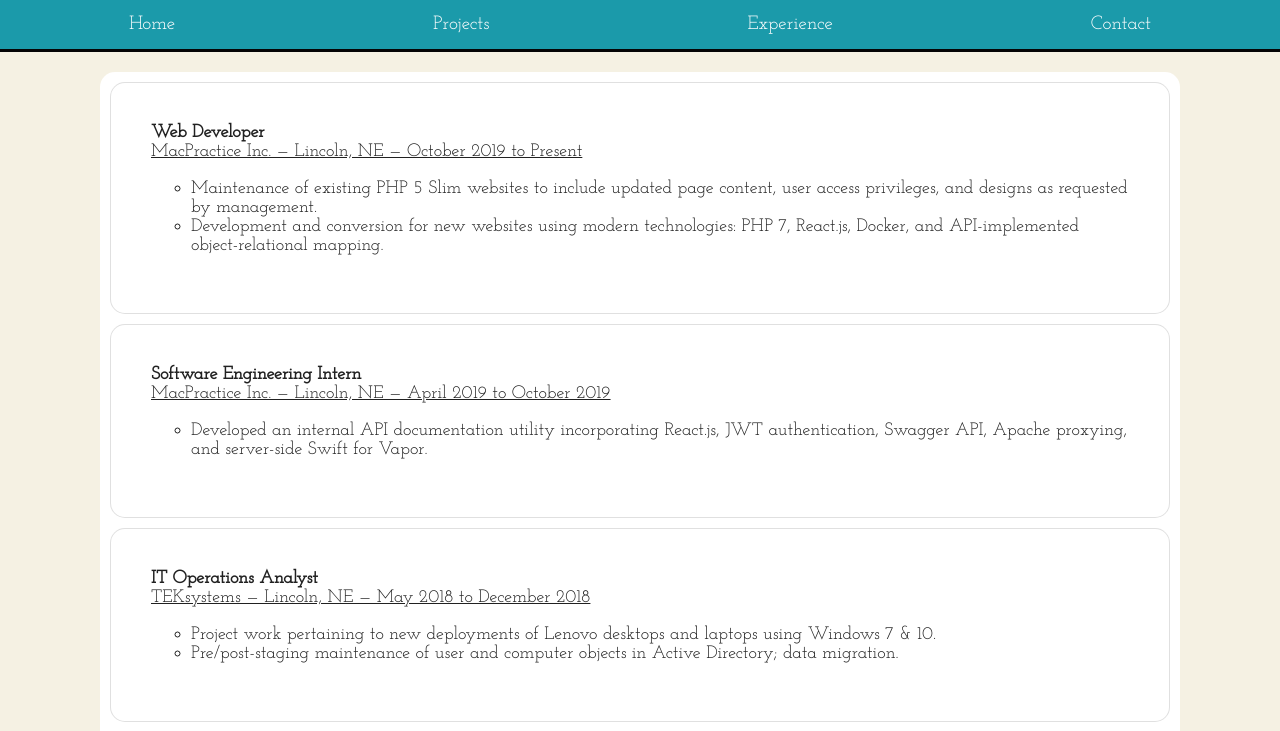
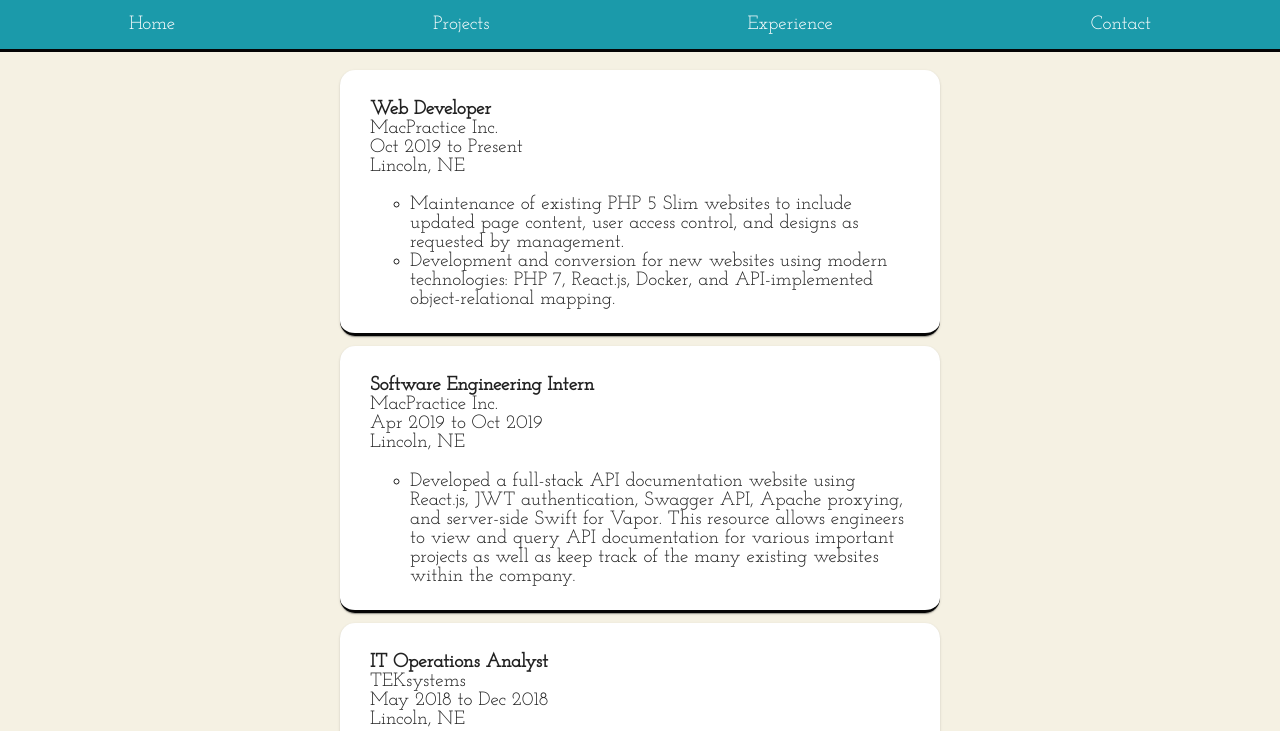
Before and after one commit to cperault/career-portfolio, a React (Create React App) app: page /Experience in a window 1280 px wide. Shown: the top 731 px of the page. Built offline with nearby package versions, Linux system fonts and the light colour scheme.

Commit message:
Adjusted styling across all website. Changed some wording. Added label to contact form text area to match two previous fields.

```diff
--- a/src/Components/Contact/ContactBody.js
+++ b/src/Components/Contact/ContactBody.js
@@ -64,7 +64,7 @@
                     multiline
                     variant="outlined"
                     style={contactFormStyle}
-                    placeholder="What would you like to say?"
+                    label="What would you like to say?"
                     name="message"
                     onChange={text => setMessage(text.target.value)}
                 />
--- a/src/Components/Experience/ExperienceBody.js
+++ b/src/Components/Experience/ExperienceBody.js
@@ -7,11 +7,14 @@
         <div className="experience-body-container">
             {experiences.map(experience => {
                 return (
-                    <Card variant="outlined" style={{ padding: "40px", marginBottom: "10px", fontSize: "18px", backgroundColor: "#FFFFFF", borderRadius: "15px" }}>
+                    <Card style={{ padding: "30px", paddingBottom: "5px", marginBottom: "10px", backgroundColor: "#FFFFFF", borderBottom: "solid #050505 3px", borderRadius: "15px" }}>
                         <span style={{ fontWeight: "bolder" }}>{experience.experienceTitle}</span>
                         <br />
-                        <span style={{ textDecoration: "underline" }}>{`${experience.experienceCompany} — ${experience.experienceLocation} — ${experience.experienceDuration}`}</span>
+                        <span>{experience.experienceCompany}</span>
                         <br />
+                        <span>{experience.experienceDuration}</span>
+                        <br />
+                        <span>{experience.experienceLocation}</span>
                         <ul className="experience-items-ul">
                             {experience.experienceDescription.map(description => {
                                 return (
@@ -22,7 +25,7 @@
                     </Card>
                 )
             })}
-        </div>
+        </div >
     )
 }
 
--- a/src/Components/Experience/ExperienceItems.js
+++ b/src/Components/Experience/ExperienceItems.js
@@ -1,49 +1,49 @@
 const experiences = [
     {
-        experienceTitle: "Web Developer", experienceCompany: "MacPractice Inc.", experienceLocation: "Lincoln, NE", experienceDuration: "October 2019 to Present", experienceDescription: [
-            "Maintenance of existing PHP 5 Slim websites to include updated page content, user access privileges, and designs as requested by management.",
+        experienceTitle: "Web Developer", experienceCompany: "MacPractice Inc.", experienceLocation: "Lincoln, NE", experienceDuration: "Oct 2019 to Present", experienceDescription: [
+            "Maintenance of existing PHP 5 Slim websites to include updated page content, user access control, and designs as requested by management.",
             "Development and conversion for new websites using modern technologies: PHP 7, React.js, Docker, and API-implemented object-relational mapping."
         ]
     },
     {
-        experienceTitle: "Software Engineering Intern", experienceCompany: "MacPractice Inc.", experienceLocation: "Lincoln, NE", experienceDuration: "April 2019 to October 2019", experienceDescription: [
-            "Developed an internal API documentation utility incorporating React.js, JWT authentication, Swagger API, Apache proxying, and server-side Swift for Vapor."
+        experienceTitle: "Software Engineering Intern", experienceCompany: "MacPractice Inc.", experienceLocation: "Lincoln, NE", experienceDuration: "Apr 2019 to Oct 2019", experienceDescription: [
+            "Developed a full-stack API documentation website using React.js, JWT authentication, Swagger API, Apache proxying, and server-side Swift for Vapor. This resource allows engineers to view and query API documentation for various important projects as well as keep track of the many existing websites within the company."
         ]
     },
     {
-        experienceTitle: "IT Operations Analyst", experienceCompany: "TEKsystems", experienceLocation: "Lincoln, NE", experienceDuration: "May 2018 to December 2018", experienceDescription: [
+        experienceTitle: "IT Operations Analyst", experienceCompany: "TEKsystems", experienceLocation: "Lincoln, NE", experienceDuration: "May 2018 to Dec 2018", experienceDescription: [
             "Project work pertaining to new deployments of Lenovo desktops and laptops using Windows 7 & 10.",
             "Pre/post-staging maintenance of user and computer objects in Active Directory; data migration."
         ]
     },
     {
-        experienceTitle: "Client Services Intern", experienceCompany: "Lincoln Electric System", experienceLocation: "Lincoln, NE", experienceDuration: "November 2017 to May 2018", experienceDescription: [
+        experienceTitle: "Client Services Intern", experienceCompany: "Lincoln Electric System", experienceLocation: "Lincoln, NE", experienceDuration: "Nov 2017 to May 2018", experienceDescription: [
             "Base-imaging and software installation for Dell desktops and laptops.",
             "User administration via Active Directory, SCCM, Oracle, Command Prompt, and PowerShell.",
             "Setup of new and existing workstations, Varidesks, and company mobile devices."
         ]
     },
     {
-        experienceTitle: "Account Executive Assistant & Dispatcher", experienceCompany: "HomeDeliveryLink", experienceLocation: "Lincoln, NE", experienceDuration: "January 2017 to November 2017", experienceDescription: [
+        experienceTitle: "Account Executive Assistant & Dispatcher", experienceCompany: "HomeDeliveryLink", experienceLocation: "Lincoln, NE", experienceDuration: "Jan 2017 to Nov 2017", experienceDescription: [
             "Coordinated routes and truck loads for the appliance and electronics store client, Schaefer's.",
             "Processed claims for in-home damage, damaged merchandise, and equipment charge-backs.",
             "Completed delivery invoicing, truck inventory, and preliminary contractor billing and payroll."
         ]
     },
     {
-        experienceTitle: "Help Desk Technician", experienceCompany: "NTT Data", experienceLocation: "Lincoln, NE", experienceDuration: "October 2016 to January 2017", experienceDescription: [
+        experienceTitle: "Help Desk Technician", experienceCompany: "NTT Data", experienceLocation: "Lincoln, NE", experienceDuration: "Oct 2016 to Jan 2017", experienceDescription: [
             "Remote troubleshooting for users with the AAA Auto Club Group client."
         ]
     },
     {
-        experienceTitle: "Auditor", experienceCompany: "Homewood Suites/Hampton Inn & Suites by Hilton", experienceLocation: "Omaha, NE", experienceDuration: "March 2016 to August 2016", experienceDescription: [
+        experienceTitle: "Auditor", experienceCompany: "Homewood Suites/Hampton Inn & Suites by Hilton", experienceLocation: "Omaha, NE", experienceDuration: "Mar 2016 to Aug 2016", experienceDescription: [
             "Administrative: reservation and billing, end-of-day reports, cash handling.",
             "Financial: charge-backs, disputes, account reconcilements, mid-level accounting.",
             "Guest interaction: resolving guest issues, amenity delivery, floor walks, de-escalation of property disturbances."
         ]
     },
     {
-        experienceTitle: "CSR II", experienceCompany: "Nebraska Furniture Mart", experienceLocation: "Omaha, NE", experienceDuration: "October 2012 to January 2015", experienceDescription: [
+        experienceTitle: "CSR II", experienceCompany: "Nebraska Furniture Mart", experienceLocation: "Omaha, NE", experienceDuration: "Oct 2012 to Jan 2015", experienceDescription: [
             "Scheduled merchandise deliveries and pickups.",
             "Managed online subscriptions, accounts, orders, billing, settlements, and returns.",
             "Processed claims for damaged merchandise, in-home damage, parts requests, warranties, and repairs."
--- a/src/Components/Projects/Roofmasters.js
+++ b/src/Components/Projects/Roofmasters.js
@@ -4,10 +4,10 @@
     return (
         <div className="project-container">
             <h1>Roofmasters NE</h1>
+            <h4>https://roofmastersne.com</h4>
             <p>
                 For my graduation Capstone project, I created a live business website which includes a customer management portal. Built using React.js, PHP 7, MySQL, CSS, Material-UI and deployed with Netlify and Heroku, this fully functional website allows new and existing customers to access an account where they can request roofing, gutter, and siding projects.
             </p>
-            <p>
             <h3>As a customer, you can:</h3>
             <ul>
                 <li>create new projects</li>
@@ -18,7 +18,7 @@
                     <li>manage your account with password reset and account deletion</li>
                     <li>add multiple properties</li>
                 </ul>
-                    <li>utilize the built-in messaging system, allowing you to contact the business internally&mdash;without email.</li>
+                <li>utilize the built-in messaging system, allowing you to contact the business internally&mdash;without email</li>
             </ul>
             <h3>As a Roofmasters employee, you have access to an admin-based portal where you can:</h3>
             <ul>
@@ -26,9 +26,8 @@
                 <li>communicate with customers</li>
                 <li>manage customer accounts</li>
             </ul>
-            </p>
             <p>
-                Security and dynamic component development were my biggest priorities knowing that this website was going to be deployed. I have implemented TLS encryption on both the backend and the frontend as the project itself was designed in a decentralized manner, with each end completely decoupled from one another. Sensitive information sent to and stored within the MySQL database is also validated and protected using Bcrypt hashing, based on the Blowfish symmetric block cipher cryptographic algorithm; this uses slower hashing input&mdash;but reaps many benefits for more secure data integrity. To thwart illegitimate registrations to the website while in development and production, I also implemented a simple gateway wherein user registrations and Contact Page messages on the live site can only be processed with a secure key phrase. Once the business officially opens, this extra security measure will be removed.
+                Security and dynamic component development were my biggest priorities knowing that this website was going to be deployed. I have implemented TLS encryption on both the backend and the frontend as the project itself was designed in a decentralized manner, with each end completely decoupled from one another. Sensitive information sent to and stored within the MySQL database is also validated and protected using Bcrypt hashing, based on the Blowfish symmetric block cipher cryptographic algorithm; this uses slower hashing input&mdash;but reaps many benefits for more secure data integrity. To thwart illegitimate registrations to the website while in development and production, I also implemented a simple gatekeeper which requires registrations and Contact Us messages to be submitted with a secret key phrase in order to be processed. Once the business officially opens, this extra security measure will be removed.
             </p>
             <p>
                 Another security measure integrated was to use the PHPMailer library to handle the registration and password reset processes. A user can only register for an account using an email address to which they have access, as a confirmation link with an encrypted token associated to their registration is required to complete the registration process. If a user neglects to confirm their email address and attempts to login, they are sent a new registration link with a new confirmation token, which overwrites the initial confirmation key data associated to their original registration. I set all of this up myself with a Gmail account dedicated solely to the project and it uses Google&apos;s free SMTP mail server service. Two-factor authentication and the use of an App Password combined put additional security in place for this website. Because this SMTP mail service only allows up to 100 or so emails per day, it will be replaced with a more scalable, paid service plan once the new company is officially open.
--- a/src/Styling/aesthetic.css
+++ b/src/Styling/aesthetic.css
@@ -3,7 +3,7 @@
     padding: 0px;
     background-color: #F5F1E3;
     font-family: 'Josefin Slab', serif;
-    font-size: 1.2em;
+    font-size: 1.2rem;
     /*
     Palette #1
     #02010A Rich Black
@@ -26,6 +26,7 @@
     margin: 0px auto;
     flex-direction: column;
     width: 100%;
+    padding-bottom: 20px;
 }
 
 .portfolio-top-nav-div {
@@ -87,21 +88,17 @@
     text-align: center;
 }
 
-/* .landing-body-container, .project-container {
-    background-color: #FFFFFF;
-    border-bottom: solid #050505 3px;
-    border-radius: 15px;
-} */
+.project-container {
+    padding: 20px;
+    padding-top: 0px;
+    padding-bottom: 5px;
+}
 
-.project-container h1 {
+.project-container h1, h4 {
     text-align: center;
 }
 
-.project-container {
-    padding: 20px;
-}
-
-.landing-body-container, .projects-body-container, .experience-body-container {
+.landing-body-container, .projects-body-container {
     background-color: #FFFFFF;
     border-bottom: solid #050505 3px;
     border-radius: 15px;
@@ -114,6 +111,14 @@
     justify-content: space-between;
 }
 
+.experience-body-container {
+    margin-top: 8px !important;
+    padding-bottom: 0px !important;
+    padding-left: 0px !important;
+    padding-right: 0px !important;
+    max-width: 600px !important;
+}
+
 .landing-body-container, .projects-body-container, .experience-body-container {
     display: flex;
     padding: 10px;
@@ -121,9 +126,12 @@
     flex-direction: column;
     justify-content: space-around;
     margin: 0 auto;
-    margin-top: 20px;
     width: 85%;
     min-height: 230px;
+}
+
+.landing-body-container, .projects-body-container {
+    margin-top: 20px;
     max-width: 1060px;
 }
 
@@ -144,8 +152,11 @@
     .landing-body-div {
         flex-direction: column !important;
         margin: 0 auto !important;
+        padding-bottom: 0px;
     }
     .landing-body-bio {
         margin-top: 20px;
+        padding-top: 0px;
+        padding-bottom: 0px;
     }
 }
```
Lines whose indentation alone changed are shown as unchanged.
